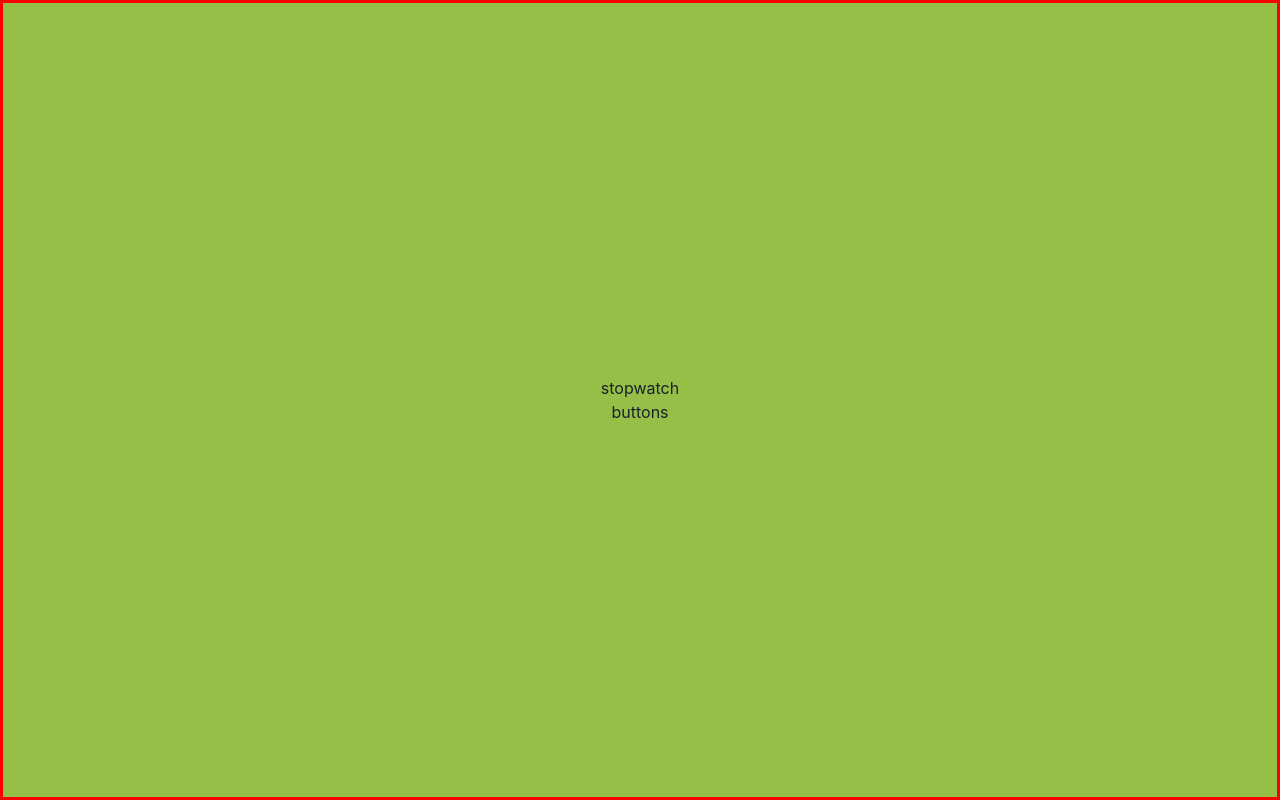
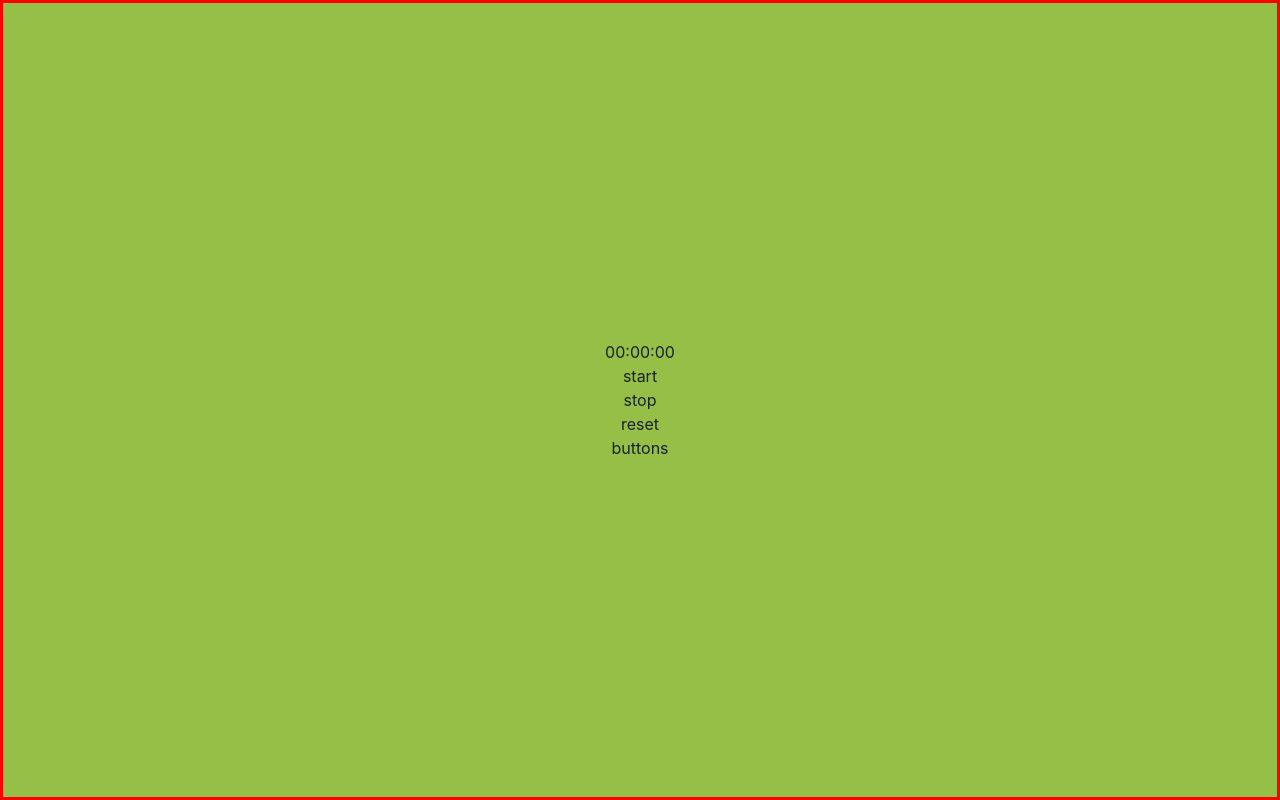
Before and after one commit to Shopify/eng-intern-assessment-react, a React app: page / in a window 1280 px wide. Built offline with nearby package versions, Linux system fonts and the light colour scheme.

Commit message:
Add timer functionality

```diff
--- a/src/StopWatch.tsx
+++ b/src/StopWatch.tsx
@@ -1,5 +1,16 @@
 import React from "react";
+import { Box } from "@chakra-ui/react";
+import { useStopwatch } from "./useStopWatch";
 
 export default function StopWatch() {
-  return <div>stopwatch</div>;
+  const { isRunning, start, pause, reset, formattedTime } = useStopwatch();
+  // console.log(formattedTime);
+  return (
+    <Box display="flex" flexDirection="column" alignItems="center">
+      {formattedTime()}
+      <button onClick={() => start()}>start</button>
+      <button onClick={() => pause()}>stop</button>
+      <button onClick={() => reset()}>reset</button>
+    </Box>
+  );
 }
--- /dev/null
+++ b/src/useStopWatch.tsx
@@ -0,0 +1,68 @@
+import { useState, useEffect } from "react";
+
+export const useStopwatch = () => {
+  const [isRunning, setIsRunning] = useState(() => {
+    const savedIsRunning = localStorage.getItem("isRunning");
+    return savedIsRunning === "true"; // Convert string to boolean
+  });
+  const [startTime, setStartTime] = useState(() => {
+    const savedStartTime = localStorage.getItem("startTime");
+    return savedStartTime ? parseInt(savedStartTime, 10) : null;
+  });
+  const [elapsedTime, setElapsedTime] = useState(() => {
+    const savedElapsedTime = localStorage.getItem("elapsedTime");
+    return savedElapsedTime ? parseInt(savedElapsedTime, 10) : 0;
+  });
+
+  useEffect(() => {
+    let intervalId: any;
+
+    if (isRunning && startTime) {
+      intervalId = setInterval(() => {
+        setElapsedTime(new Date().getTime() - startTime);
+      }, 10);
+    }
+
+    return () => clearInterval(intervalId);
+  }, [isRunning, startTime]);
+
+  useEffect(() => {
+    localStorage.setItem("elapsedTime", elapsedTime.toString());
+    localStorage.setItem("isRunning", isRunning.toString());
+  }, [elapsedTime, isRunning]);
+
+  const start = () => {
+    const now = new Date().getTime();
+    const newStartTime = elapsedTime ? now - elapsedTime : now;
+    setStartTime(newStartTime);
+    localStorage.setItem("startTime", newStartTime.toString());
+    setIsRunning(true);
+  };
+
+  const pause = () => {
+    setIsRunning(false);
+  };
+
+  const reset = () => {
+    setIsRunning(false);
+    setElapsedTime(0);
+    setStartTime(null);
+    localStorage.removeItem("startTime");
+  };
+
+  const formattedTime = () => {
+    const totalSeconds = Math.floor(elapsedTime / 1000);
+    const minutes = Math.floor(totalSeconds / 60);
+    const seconds = totalSeconds % 60;
+    const milliseconds = Math.floor((elapsedTime % 1000) / 10);
+
+    const paddedMinutes = String(minutes).padStart(2, "0");
+    const paddedSeconds = String(seconds).padStart(2, "0");
+    const paddedMilliseconds = String(milliseconds).padStart(2, "0");
+    console.log(paddedMilliseconds);
+
+    return `${paddedMinutes}:${paddedSeconds}:${paddedMilliseconds}`;
+  };
+
+  return { isRunning, start, pause, reset, formattedTime };
+};
```
